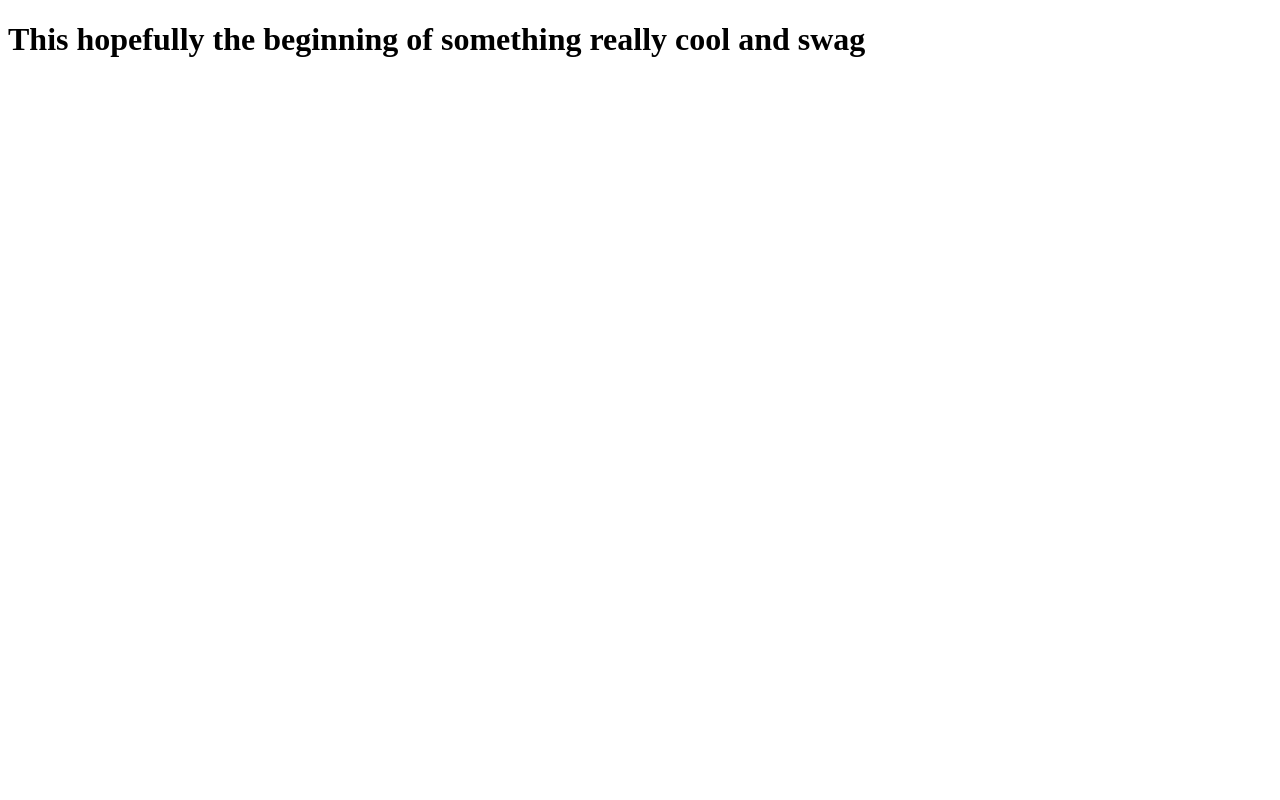
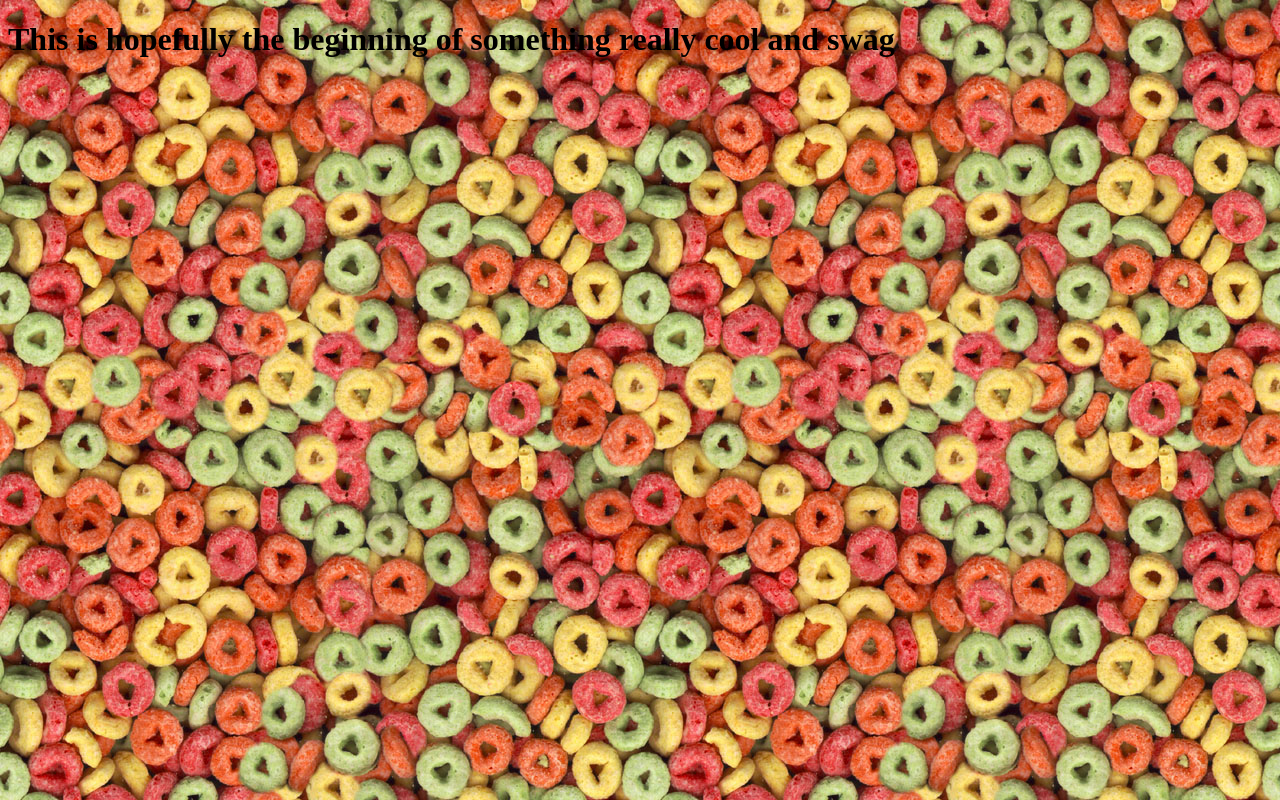
Before and after one commit to Coral720/personal-website, a plain HTML site: page index.html in a window 1280 px wide. Drawn offline with Linux system fonts and the light colour scheme.

Commit message:
Added a background image to our home page

```diff
--- a/index.html
+++ b/index.html
@@ -2,9 +2,12 @@
 <html>
     <head>
         <title>Zana's Weird Fuck Shit</title>
+        <meta name="viewport" content="width=device-width, initial-scale=1.0">
+        <meta charset="UTF-8">
+        <link href="./style/styles.css" rel="stylesheet">
     </head>
     <body>
-        <h1>This hopefully the beginning of something really cool and swag</h1>
+        <h1>This is hopefully the beginning of something really cool and swag</h1>
 
     </body>
 </html>
--- a/style/styles.css
+++ b/style/styles.css
@@ -0,0 +1,5 @@
+body{
+    background-color: yellow;
+    background-image: url('../images/cereal.jpg');
+        background-position: top;
+}
```
